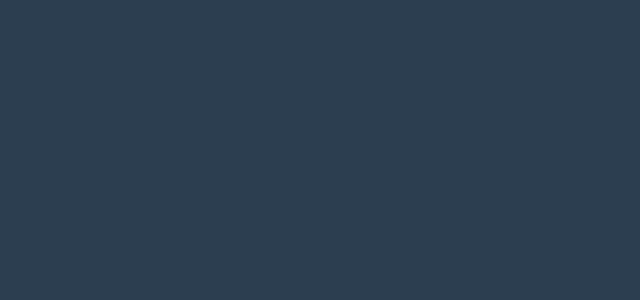
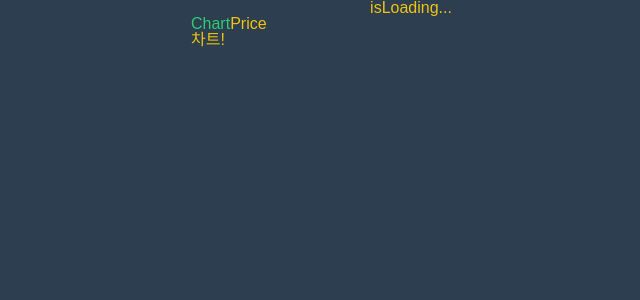
Before and after one commit to choijun0/cryptotracker, a React (Create React App) app: page /1/chart in a window 1280 px wide. Before the commit this address had no page. Shown: the top 300 px of the page, without its empty margins (229-869 px from the left). Built offline with nearby package versions, Linux system fonts and the light colour scheme; no server answers.

Commit message:
<Nested Routes in React>

```diff
--- a/package.json
+++ b/package.json
@@ -15,9 +15,10 @@
     "@types/set-interval-async": "^1.0.0",
     "@types/styled-components": "^5.1.17",
     "api": "^4.1.1",
+    "axios": "^0.24.0",
     "react": "^17.0.2",
     "react-dom": "^17.0.2",
-    "react-query": "^3.34.2",
+    "react-query": "^3.34.7",
     "react-router": "^6.1.0",
     "react-router-dom": "^6.1.0",
     "react-scripts": "4.0.3",
--- a/src/App.tsx
+++ b/src/App.tsx
@@ -1,12 +1,22 @@
 import Router from "./Router"
 import GlobalStyle from "./GlobalStyle"
+import styled from "styled-components"
+
+
+const Box = styled.div`
+  top: 0px;
+  left: 0px;
+  width: 100%;
+  height: 100%;
+  border: none;
+`
 
 const App = () => {
   return (
-    <>
+    <Box>
       <GlobalStyle />
       <Router />
-    </>
+    </Box>
   );
 }
 
--- a/src/Router.tsx
+++ b/src/Router.tsx
@@ -1,6 +1,8 @@
 import {BrowserRouter, Routes, Route} from "react-router-dom"
 import CoinInfo from "./routes/CoinInfo"
 import CoinList from "./routes/CoinList"
+import Chart from "./routes/nestedRoutes/chart"
+import Price from "./routes/nestedRoutes/price"
 
 const Router = () => {
 
@@ -8,7 +10,10 @@ const Router = () => {
     <BrowserRouter>
       <Routes>
         <Route path="/" element={<CoinList />}></Route>
-        <Route path="/:coinId" element={<CoinInfo />}></Route>
+        <Route path=":coinId" element={<CoinInfo />}>
+          <Route path="chart" element={<Chart />}/>
+          <Route path="price" element={<Price />}/>
+        </Route>
       </Routes>
     </BrowserRouter>
   )
--- /dev/null
+++ b/src/api.tsx
@@ -0,0 +1,5 @@
+//fether function in component is not good
+
+export default function(){
+  console.log("hi")
+}
--- a/src/index.tsx
+++ b/src/index.tsx
@@ -3,13 +3,17 @@ import React from 'react';
 import App from './App';
 import {ThemeProvider} from "styled-components"
 import {theme} from "./theme"
+import { QueryClient, QueryClientProvider } from "react-query"
 
+const client = new QueryClient();
 
 ReactDOM.render(
   <React.StrictMode>
-    <ThemeProvider theme={theme}>
-      <App />
-    </ThemeProvider>
+    <QueryClientProvider client={client} >
+      <ThemeProvider theme={theme}>
+        <App />
+      </ThemeProvider>
+    </QueryClientProvider>
   </React.StrictMode>,
   document.getElementById('root')
 );
--- a/src/routes/CoinInfo.tsx
+++ b/src/routes/CoinInfo.tsx
@@ -1,14 +1,28 @@
 import { useEffect, useState } from "react";
 import {useLocation, useParams} from "react-router"
+import {Routes, Route, Outlet, Link, useMatch} from "react-router-dom"
 import axios from "axios"
 import { setInterval } from "timers/promises";
 import { setIntervalAsync } from "set-interval-async/dynamic";
+import styled from "styled-components"
+
+import Chart from "./nestedRoutes/chart"
+import Price from "./nestedRoutes/price"
+
 
 interface IRouterState {
   state: {
-    market: string,
     name: string,
   }
+}
+
+interface IRouterParams {
+  coinId: string;
+}
+
+interface IparentRoute {
+  state: IRouterState;
+  coinId: IRouterParams;
 }
 
 interface IPricePerMinute {
@@ -26,32 +40,162 @@ interface IPricePerMinute {
 }
 
 
+interface InfoData {
+  id: string;
+  name: string;
+  symbol: string;
+  rank: number;
+  is_new: boolean;
+  is_active: boolean;
+  type: string;
+  description: string;
+  message: string;
+  open_source: boolean;
+  started_at: string;
+  development_status: string;
+  hardware_wallet: boolean;
+  proof_type: string;
+  org_structure: string;
+  hash_algorithm: string;
+  first_data_at: string;
+  last_data_at: string;
+}
+
+interface PriceData {
+  id: string;
+  name: string;
+  symbol: string;
+  rank: number;
+  circulating_supply: number;
+  total_supply: number;
+  max_supply: number;
+  beta_value: number;
+  first_data_at: string;
+  last_updated: string;
+  quotes: {
+    USD: {
+      ath_date: string;
+      ath_price: number;
+      market_cap: number;
+      market_cap_change_24h: number;
+      percent_change_1h: number;
+      percent_change_1y: number;
+      percent_change_6h: number;
+      percent_change_7d: number;
+      percent_change_12h: number;
+      percent_change_15m: number;
+      percent_change_24h: number;
+      percent_change_30d: number;
+      percent_change_30m: number;
+      percent_from_price_ath: number;
+      price: number;
+      volume_24h: number;
+      volume_24h_change_24h: number;
+    };
+  };
+}
+
+//Upbit
 const pricePerMinute =  "https://api.upbit.com/v1/candles/minutes/"; //+unit(interval minute)
 const updateInterval: number = 1;
+
+//StyledComponents
+const MainContainer = styled.div`
+display: flex;
+flex-direction: column;
+max-width: 480px;
+margin: 0 auto;
+padding: 0px 20px;
+`
+const Name = styled.div`
+display: flex;
+width: 100%;
+& div:nth-child(1){
+  position: absolute;
+  margin-right: auto;
+}
+& div:nth-child(2){
+  margin: 0 auto;
+}
+`
+
+const Tab = styled.span<{ isActive: Boolean; }>`
+ color: ${props => {
+   if(props.isActive){
+     return props.theme.accentColor;
+   }
+   else {
+     return props.theme.textColor;
+   }
+ }}
+`
 
 
 const CoinInfo = () => {
   const {state} = useLocation() as IRouterState;
-  const [priceData, setPriceData] = useState<IPricePerMinute>();
+  const {coinId} = useParams();
+  const [isLoading, setIsLoading] = useState<Boolean>(true);
+  //coinPafrik  a
+  const [info, setInfo] = useState<InfoData>()
+  const [priceInfo, setPriceInfo] = useState<PriceData>();
+  //Upbit
+  const [upBit, setUpbit] = useState<IPricePerMinute>();
 
-  /*
-  const [infoData, setInfoData] = useState();
-  const [priceData, setPriceData] = useState();
-  */
+  //RouterMatch
+
+  const isChart = useMatch("/:coinId/chart");
+  const isPrice = useMatch("/:coinId/price");
+
   useEffect(() => {
+    console.log("component mounted");
     (async () => {
+      //CoinPafrika
+      const infoData = await (
+        await fetch(`https://api.coinpaprika.com/v1/coins/${coinId}`)
+      ).json();
+      const priceData = await (
+        await fetch(`https://api.coinpaprika.com/v1/tickers/${coinId}`)
+      ).json();
+
+      setInfo(infoData);
+      setPriceInfo(priceData);
+
+      //Upbit
+      /*
       const fetchedData: IPricePerMinute= await axios.get(pricePerMinute + updateInterval, {
         params: {
           market: state.market,
           count: 1,
         }
       }).then(res => res.data[0])
-      setPriceData(fetchedData);
+      setUpbit(fetchedData);
+      */
+
+
+      setIsLoading(false);
     })()
   }
-, [])
+, [coinId]) //latest react hooks encourage to fulfill the [].
 
-  return <h1>{priceData?.trade_price}</h1>
+  return (
+    <>
+      <MainContainer>
+        <Name>
+          <div>{info?.rank}</div>
+          <div>{state?.name ? state.name : isLoading ? "isLoading..." : info?.name}</div>
+        </Name>
+        <nav>
+          <Tab isActive={isChart !== null}>
+            <Link to="chart">Chart</Link>
+          </Tab>
+          <Tab isActive={isPrice !== null}>
+            <Link to="price">Price</Link>
+          </Tab>
+        </nav>
+        <Outlet />
+      </MainContainer>
+    </>
+  )
 }
 
 export default CoinInfo;
--- a/src/routes/CoinList.tsx
+++ b/src/routes/CoinList.tsx
@@ -5,14 +5,24 @@ import {Link} from "react-router-dom"
 
 const CoinImageURL = "https://cryptoicon-api.vercel.app/api/icon/"
 
-const CoinsDataURL = "https://api.upbit.com/v1/market/all";
+
+const CoinPafrikaData = "https://api.coinpaprika.com/v1/coins";
+
+const CoinsUpbitData = "https://api.upbit.com/v1/market/all";
 
 //fetch data
-interface coinsInfo {
+interface IupBitcoinsInfo {
   market: string;
   korean_name: string;
   english_name: string;
   symbol: string;
+}
+
+interface IpafrikaInfo {
+  id: string;
+  name: string;
+  symbol: string;
+  rank: number;
 }
 
 //Coin Container
@@ -63,18 +73,28 @@ display: inline-block;
 `
 
 const CoinList = () => {
-  const [rederingCoinData, setRederingCoinData] = useState<coinsInfo[]>([]);
+  //const [rederingCoinData, setRederingCoinData] = useState<IupBitcoinsInfo[]>([]);
+  const [coins, setCoins] = useState<IpafrikaInfo[]>();
+
   const [isLoading, setIsLoading] = useState<Boolean>(true);
   useEffect(()=> {
     (async () => {
-      const response = await fetch(CoinsDataURL);
-      const dataList:coinsInfo[] = await response.json();
+      /*
+      const response = await fetch(CoinsUpbitData);
+      const dataList:IupBitcoinsInfo[] = await response.json();
       const krwMarketData = dataList.filter(data => {
         const tradeCurrencies = data.market.split("-");
         data.symbol = tradeCurrencies[1];
         return tradeCurrencies[0] === "KRW";
       })
+
       setRederingCoinData(krwMarketData);
+      setIsLoading(false);
+      */
+
+      const response = await fetch(CoinPafrikaData);
+      const json = await response.json();
+      setCoins(json.slice(0, 100));
       setIsLoading(false);
     })();
   },[])
@@ -83,20 +103,19 @@ const CoinList = () => {
     <>
       {isLoading ? "Loading Now.." :
       <Container>
-        {rederingCoinData.map(coin => {
+        {coins?.map(coin => {
           const coinSymbol = coin.symbol.toLowerCase();
           const linkTo = {
-            pathname: `/${coinSymbol}`,
+            pathname: `/${coin.id}`,
           }
           const linkState = {
-            market: coin.market,
-            name: coin.english_name,
+            name: coin.name,
           }
           return (
-            <Element key={coin.english_name}>
+            <Element key={coin.id}>
               <CoinImage bgSrc={CoinImageURL + coinSymbol} />
               <CoinLink to={linkTo} state={linkState}>
-                <CoinName>{coin.korean_name}</CoinName>
+                <CoinName>{coin.name}</CoinName>
               </CoinLink>
             </Element>
             )
--- /dev/null
+++ b/src/routes/nestedRoutes/chart.tsx
@@ -0,0 +1,13 @@
+import React, { useEffect } from "react"
+
+const Chart = () => {
+
+  return (
+    <>
+      <h1>차트!</h1>
+    </>
+  )
+}
+
+
+export default Chart;
--- /dev/null
+++ b/src/routes/nestedRoutes/price.tsx
@@ -0,0 +1,14 @@
+import React from "react"
+
+const Price = () => {
+
+
+  return (
+    <>
+      <div>{"Price"}</div>
+    </>
+  )
+}
+
+
+export default Price;
```
Also changed, not shown: public/index.html (+0 -23 lines), 1 other file (tests, documents, lock files or other folders).
